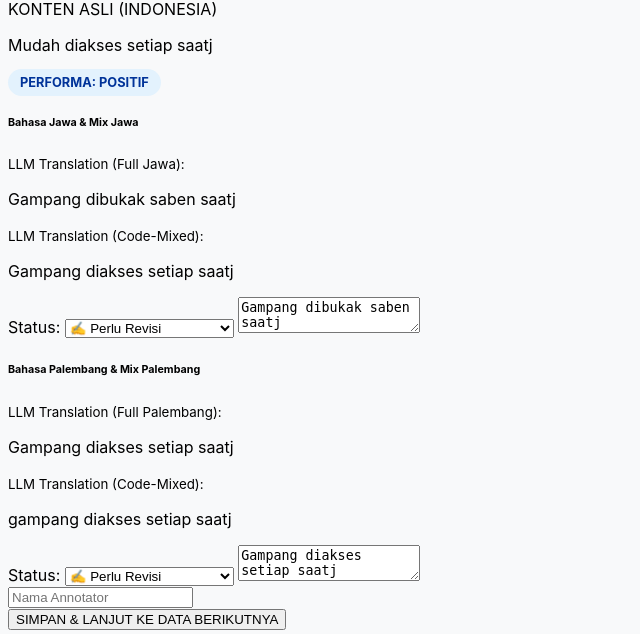
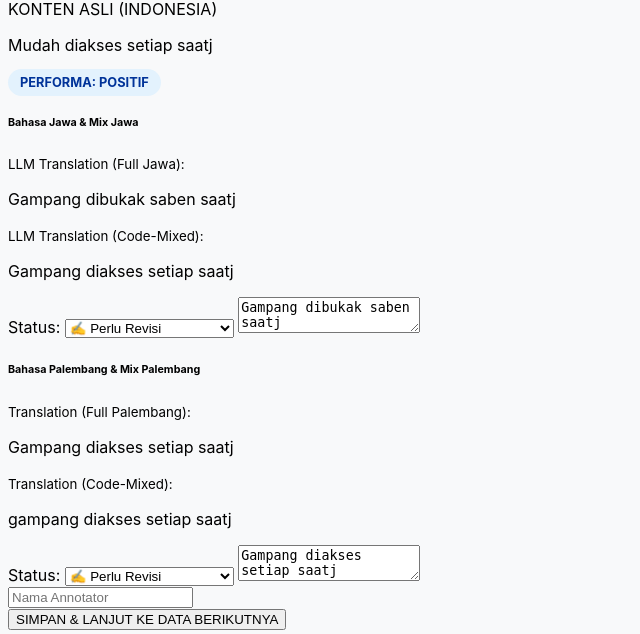
Before and after one commit to magnzetic/kai-annotation-tool, a Flask app: template templates/index.html in a window 1280 px wide. Shown: the part 84-718 px from the top of the page, without its empty margins (0-640 px from the left). Run offline with Flask 3, Linux system fonts and the light colour scheme; the template is opened without the code that fills it: values that come from a table or form of the project are taken from there, others are empty; data comes from the database, SQL or seed files in the repository; some libraries are stand-ins or nearby versions.

Commit message:
Update index.html

```diff
--- a/templates/index.html
+++ b/templates/index.html
@@ -55,11 +55,11 @@
                 <div class="card translation-card p-3 border-danger">
                     <h6 class="text-danger border-bottom pb-2">Bahasa Palembang & Mix Palembang</h6>
                     <div class="mb-2">
-                        <small class="text-muted">LLM Translation (Full Palembang):</small>
+                        <small class="text-muted">Translation (Full Palembang):</small>
                         <p class="bg-light p-2 rounded small">{{ item.trans_palembang }}</p>
                     </div>
                     <div class="mb-2">
-                        <small class="text-muted">LLM Translation (Code-Mixed):</small>
+                        <small class="text-muted">Translation (Code-Mixed):</small>
                         <p class="bg-light p-2 rounded small">{{ item.trans_mix_palembang }}</p>
                     </div>
 
```
